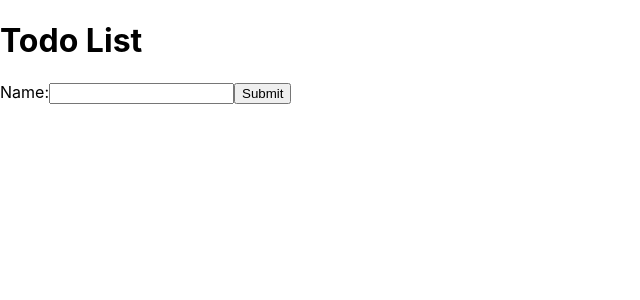
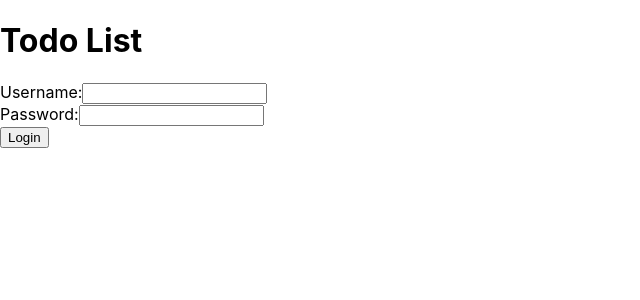
Before and after one commit to nicgib1/yeetout, a React (Create React App) app in the folder frontend/: page / in a window 1280 px wide. Shown: the top 300 px of the page, without its empty margins (0-640 px from the left). Built offline with nearby package versions, Linux system fonts and the light colour scheme.

Commit message:
added Login.js

```diff
--- a/frontend/src/App.js
+++ b/frontend/src/App.js
@@ -7,6 +7,7 @@ import {
 } from 'react-router-dom';
 import './App.css';
 import ActivityCreation from './pages/ActivityCreation';
+import Login from './pages/Login';
 
 function App() {
   return (
@@ -15,7 +16,7 @@ function App() {
       <main>
         <Router>
           <Switch>
-            <Route path='/' exact component={ActivityCreation} />
+            <Route path='/' exact component={Login} />
           </Switch>
         </Router>
       </main>
--- /dev/null
+++ b/frontend/src/pages/Login.js
@@ -0,0 +1,46 @@
+import React, { useState } from 'react';
+import { withRouter } from 'react-router-dom';
+
+function Login({ history }) {
+  const [username, setUsername] = useState('');
+  const [password, setPassword] = useState('');
+  const [showErrorMsg, setShowErrorMsg] = useState(false);
+  const handleSubmit = async (e) => {
+      //@TODO: add this when we have the API
+    // const token = await todoService.getAuthToken(username, password);
+    // if (!token) {
+    //   setShowErrorMsg(true);
+    // } else {
+    //   setShowErrorMsg(false);
+    //   localStorage.setItem('authToken', token);
+    //   history.push('/');
+    // }
+    alert('The is note yet implemeneted: ' + this.input.value);
+    e.preventDefault();
+  };
+
+  return (
+    <>
+      {showErrorMsg && <h3>Invalid Credentials</h3>}
+      <label htmlFor='username'>Username:</label>
+      <input
+        name='username'
+        type='text'
+        value={username}
+        onChange={e => setUsername(e.target.value)}
+      />
+      <br />
+      <label htmlFor='password'>Password:</label>
+      <input
+        name='password'
+        type='password'
+        value={password}
+        onChange={e => setPassword(e.target.value)}
+      />
+      <br />
+      <button onClick={handleSubmit}>Login</button>
+    </>
+  );
+}
+
+export default withRouter(Login);
```
